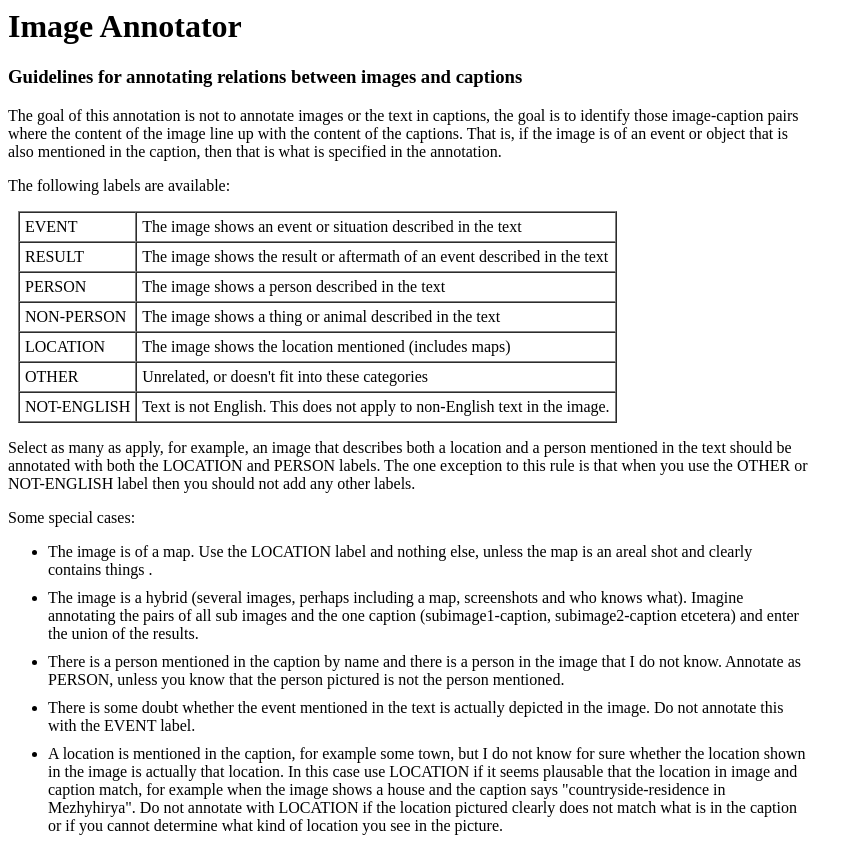
After one commit to marcverhagen/aida-image-browser, a PHP site: page /guidelines-EventCaptionRelations2.html in a window 1280 px wide. The commit adds this page. Shown: the whole page, without its empty margins (0-860 px from the left). Run offline with PHP 8.4, Linux system fonts and the light colour scheme.

Commit message:
Added draft for new guidelines.

```diff
--- /dev/null
+++ b/guidelines-EventCaptionRelations2.html
@@ -0,0 +1,102 @@
+<html>
+
+<head>
+<link rel="stylesheet" type="text/css" href="style.css">
+</head>
+
+<body>
+
+<h1>Image Annotator</h1>
+
+<h3>Guidelines for annotating relations between images and captions</h3>
+
+<p>The goal of this annotation is not to annotate images or the text in
+captions, the goal is to identify those image-caption pairs where the content of
+the image line up with the content of the captions. That is, if the image is of
+an event or object that is also mentioned in the caption, then that is what is
+specified in the annotation.</p>
+
+
+<p>The following labels are available:</p>
+
+<table cellspacing=0 cellpadding=5 border=1 class=indented>
+
+<tr valign=top>
+    <td>EVENT</td>
+    <td>The image shows an event or situation described in the text</td>
+</tr>
+
+<tr valign=top>
+    <td>RESULT</td>
+    <td>The image shows the result or aftermath of an event described in the text</td>
+</tr>
+
+<tr valign=top>
+    <td>PERSON</td>
+    <td>The image shows a person described in the text</td>
+</tr>
+
+<tr valign=top>
+    <td>NON-PERSON</td>
+    <td>The image shows a thing or animal described in the text</td>
+</tr>
+
+<tr valign=top>
+    <td>LOCATION</td>
+    <td>The image shows the location mentioned (includes maps)</td>
+</tr>
+
+<tr valign=top>
+    <td>OTHER</td>
+    <td>Unrelated,  or doesn't fit into these categories</td>
+</tr>
+
+<tr valign=top>
+    <td>NOT-ENGLISH</td>
+    <td>Text is not English. This does not apply to non-English text in the
+    image.</td>
+</tr>
+
+</table>
+
+<p>Select as many as apply, for example, an image that describes both a location
+and a person mentioned in the text should be annotated with both the LOCATION
+and PERSON labels. The one exception to this rule is that when you use the OTHER
+or NOT-ENGLISH label then you should not add any other labels.</p>
+
+<p>Some special cases:</p>
+
+<ul class="spacy">
+
+  <li>The image is of a map. Use the LOCATION label and nothing else, unless the
+  map is an areal shot and clearly contains things .</li>
+
+  <li>The image is a hybrid (several images, perhaps including a map,
+  screenshots and who knows what). Imagine annotating the pairs of all sub
+  images and the one caption (subimage1-caption, subimage2-caption etcetera) and
+  enter the union of the results.</li>
+
+  <li>There is a person mentioned in the caption by name and there is a person
+  in the image that I do not know. Annotate as PERSON, unless you know that the
+  person pictured is not the person mentioned.</li>
+
+  <li>There is some doubt whether the event mentioned in the text is actually
+  depicted in the image. Do not annotate this with the EVENT label.</li>
+
+  <li>A location is mentioned in the caption, for example some town, but I do
+  not know for sure whether the location shown in the image is actually that
+  location. In this case use LOCATION if it seems plausable that the location in
+  image and caption match, for example when the image shows a house and the
+  caption says "countryside-residence in Mezhyhirya". Do not annotate with
+  LOCATION if the location pictured clearly does not match what is in the
+  caption or if you cannot determine what kind of location you see in the
+  picture.</li>
+
+  <!--
+  <li></li>
+  -->
+
+</ul>
+
+</body>
+</html>
--- a/index.php
+++ b/index.php
@@ -43,6 +43,10 @@
     <blockquote>Access to the annotation functionality. You will need a username and a password for this.</blockquote>
 </li>
 
+<li><a href=iaa.html>Inter Annotator Agreement</a>
+    <blockquote>Some numbers and examples of annotator agreement and disagreement.</blockquote>
+</li>
+
 <!--
 <li><a href=list.php?mode=view>View list</a></li>
 -->
--- a/style.css
+++ b/style.css
@@ -21,6 +21,10 @@ dl {
 
 dd {
     margin-bottom: 5px;
+}
+
+ul.spacy > li {
+    margin-bottom: 10px;
 }
 
 input.button {
```
